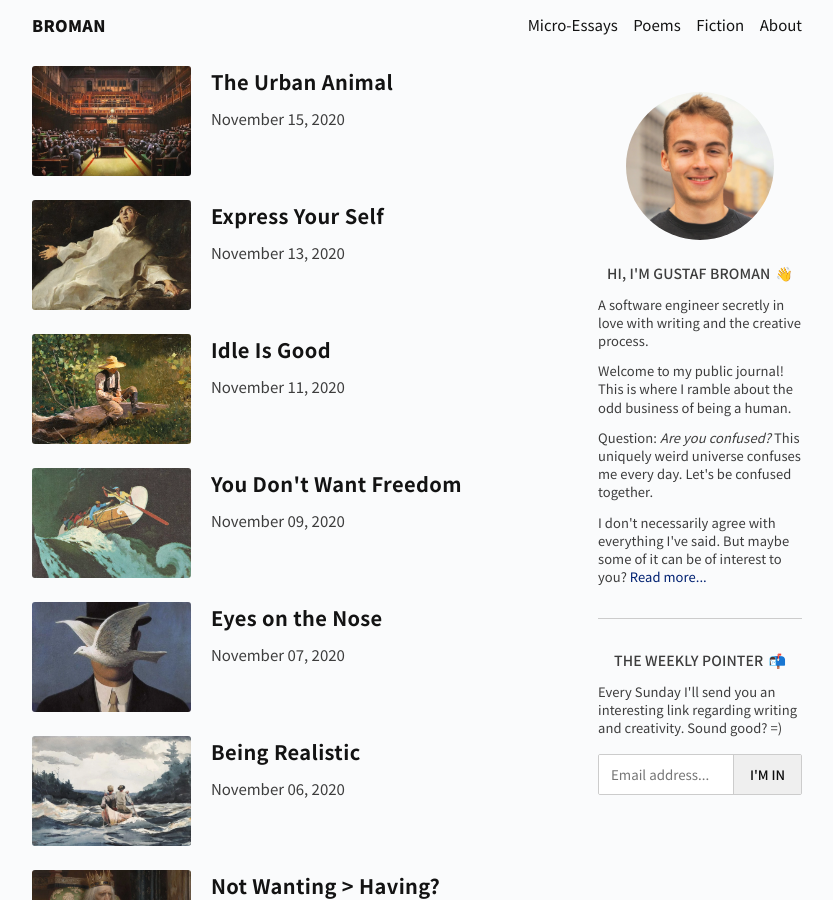
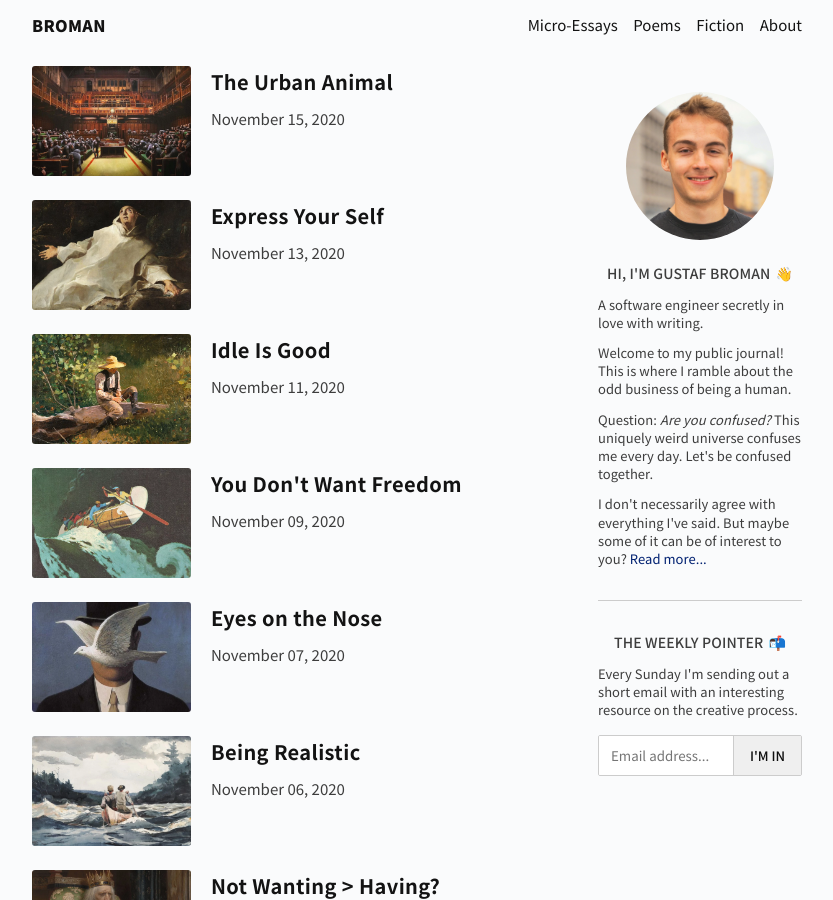
Before and after one commit to gdbroman/broman.blog, a Jekyll site: the page built from index.html, in a window 1280 px wide and 900 px high. Shown: the whole window, without its empty margins (223-1056 px from the left). Built offline with Jekyll 4.4.1, drawn with Linux system fonts in a browser that asks for light colours.

Commit message:
revision

```diff
--- a/_includes/sidebar.html
+++ b/_includes/sidebar.html
@@ -8,7 +8,7 @@
     </a>
     <a href="/about"><h3>Hi, I'm Gustaf Broman<span class="emoji">👋</span></h3></a>
     <p>
-        A software engineer secretly in love with writing and the creative process.
+        A software engineer secretly in love with writing.
     </p>
     <p>
         Welcome to my public journal! This is where I ramble about the odd business of being a human.
@@ -22,7 +22,7 @@
 </div>
 <div class="widget newsletter">
     <a href="https://www.getrevue.co/profile/gustafbroman" target="_blank"><h3>The Weekly Pointer<span class="emoji">📬</span></h3></a>
-    <p>Every Sunday I'll send you an interesting link regarding writing and creativity. Sound good? =)</p>
+    <p>Every Sunday I'm sending out a short email with an interesting resource on the creative process.</p>
     <div id="revue-embed">
         <form action="https://www.getrevue.co/profile/gustafbroman/add_subscriber" method="post" id="revue-form" name="revue-form"  target="_blank">
             <input class="revue-form-field" placeholder="Email address..." type="email" name="member[email]" id="member_email">
```
